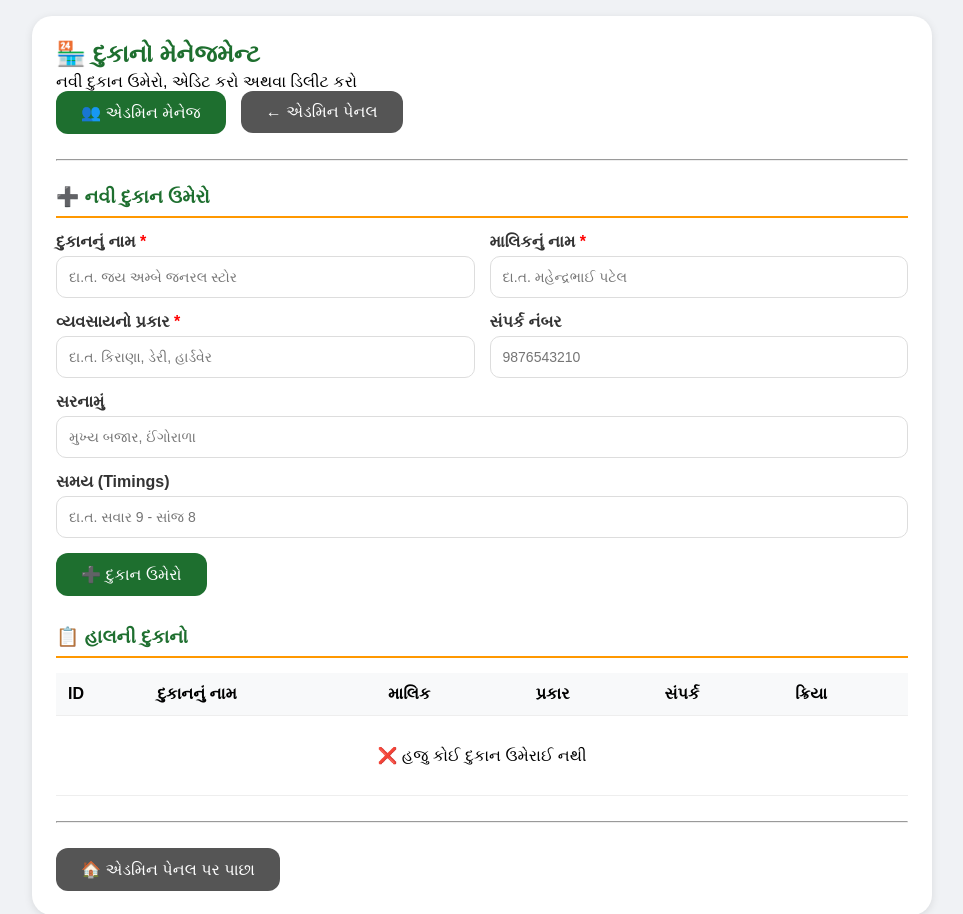
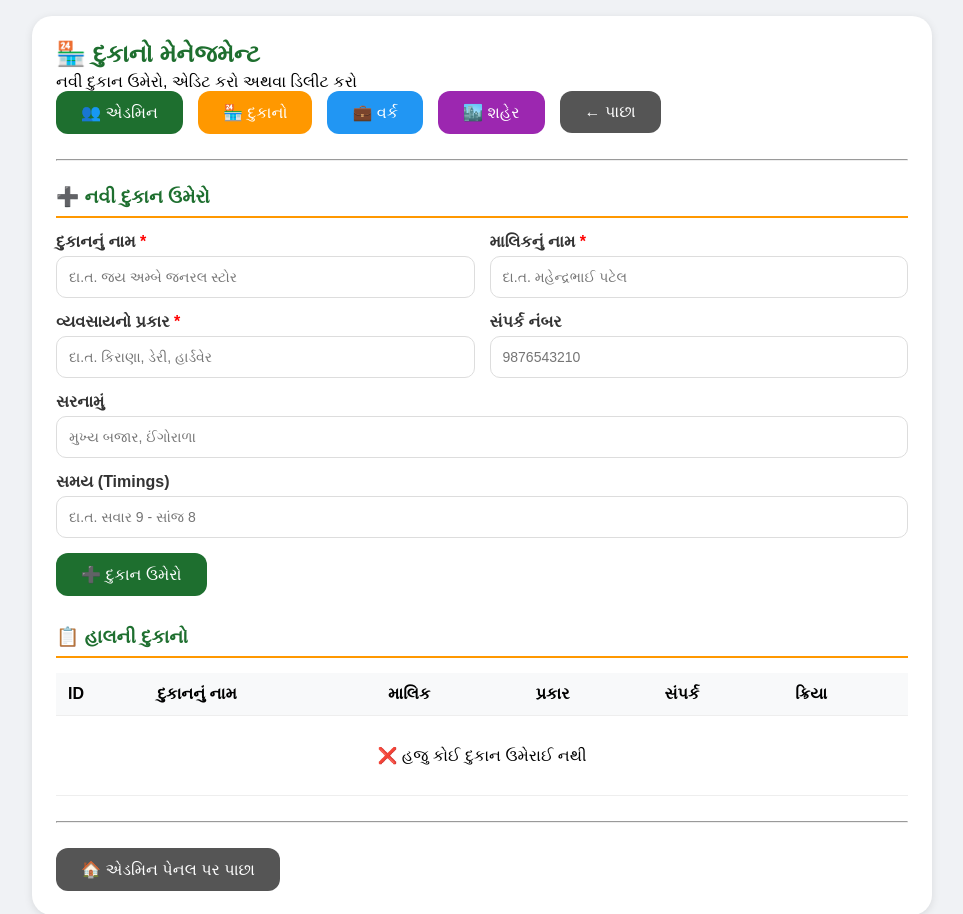
Before and after one commit to jaymedeveloper/INGORALA-DAND, a Flask app: template templates/superadmin_businesses.html in a window 1280 px wide. Shown: the top 914 px of the page, without its empty margins (158-1121 px from the left). Run offline with Flask 3, Linux system fonts and the light colour scheme; the template is opened without the code that fills it, so the values that code supplies are empty.

Commit message:
Update superadmin_businesses.html

```diff
--- a/templates/superadmin_businesses.html
+++ b/templates/superadmin_businesses.html
@@ -35,8 +35,12 @@
 
             <!-- Navigation Buttons -->
             <div class="nav-buttons">
-                <a href="/superadmin/admins"><button type="button" style="background:#1e6f2f;">👥 એડમિન મેનેજ</button></a>
-                <a href="/admin/dashboard"><button type="button" style="background:#555;">← એડમિન પેનલ</button></a>
+                <a href="/superadmin/admins"><button type="button" style="background:#1e6f2f;">👥 એડમિન</button></a>
+                <a href="/superadmin/businesses"><button type="button" style="background:#ff9800;">🏪
+                        દુકાનો</button></a>
+                <a href="/superadmin/works"><button type="button" style="background:#2196F3;">💼 વર્ક</button></a>
+                <a href="/superadmin/cities"><button type="button" style="background:#9C27B0;">🏙️ શહેર</button></a>
+                <a href="/admin/dashboard"><button type="button" style="background:#555;">← પાછા</button></a>
             </div>
 
             <hr>
```
